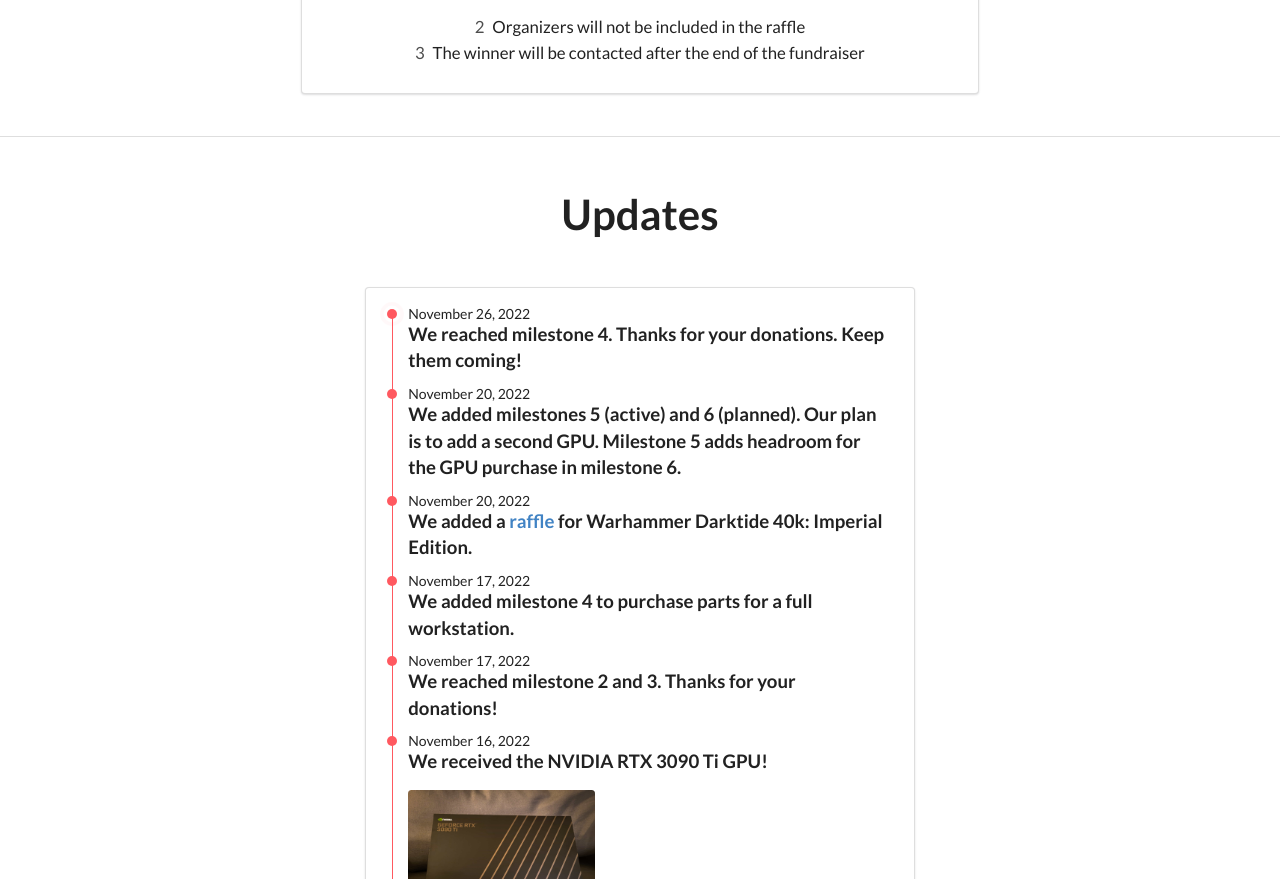
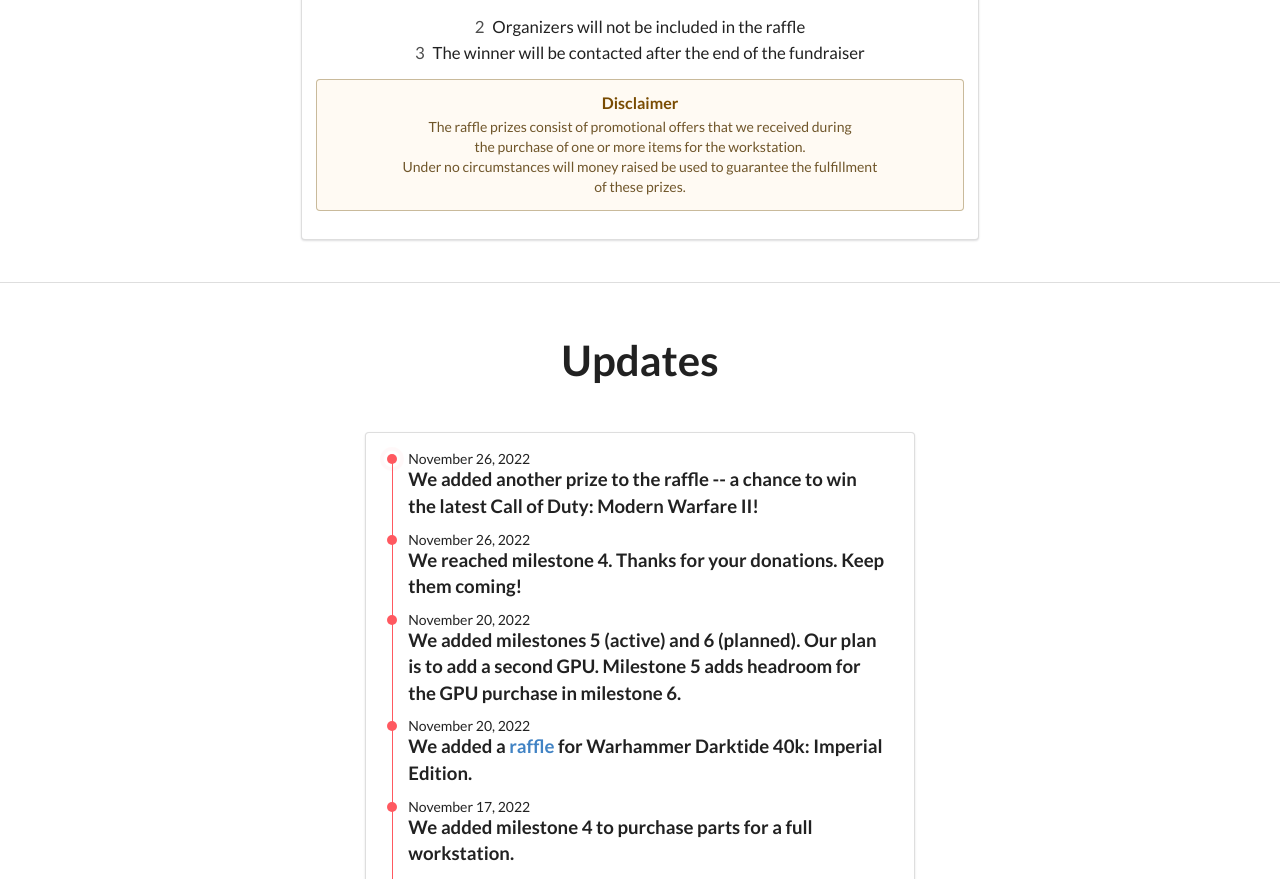
Before and after one commit to samurdhilbk/samurdhilbk.github.io, a plain HTML site: page fundraiser/index.html in a window 1280 px wide. Shown: the part 6479-7358 px from the top of the page. Drawn offline with Linux system fonts and the light colour scheme.

Commit message:
Update to Updates section

```diff
--- a/fundraiser/index.html
+++ b/fundraiser/index.html
@@ -659,6 +659,13 @@
 							</div>
 						</div>
 
+						<div class="ui warning message">
+							<div class="header">
+								Disclaimer
+							  </div>
+							  <p style="font-size: inherit;">The raffle prizes consist of promotional offers that we received during <br> the purchase of one or more items for the workstation. <br> Under no circumstances will money raised be used to guarantee the fulfillment <br> of these prizes.</p>
+						</div>
+
 						<div id="fundraiser-modal" class="ui modal">
 							<div class="header">Conditions to be able to use the Darktide promo code</div>
 							<div class="content">
@@ -701,6 +708,16 @@
 							<div class="ui segment" style="height: 100%;">
 								<div class="ui feed">
 									<div class="current event">
+										<div class="content">
+											<div class="date">
+												November 26, 2022 </div>
+											<div class="summary">
+												<p>We added another prize to the raffle -- a chance to win the latest Call of Duty: Modern Warfare II!
+												</p>
+											</div>
+										</div>
+									</div>
+									<div class="event">
 										<div class="content">
 											<div class="date">
 												November 26, 2022 </div>
```
